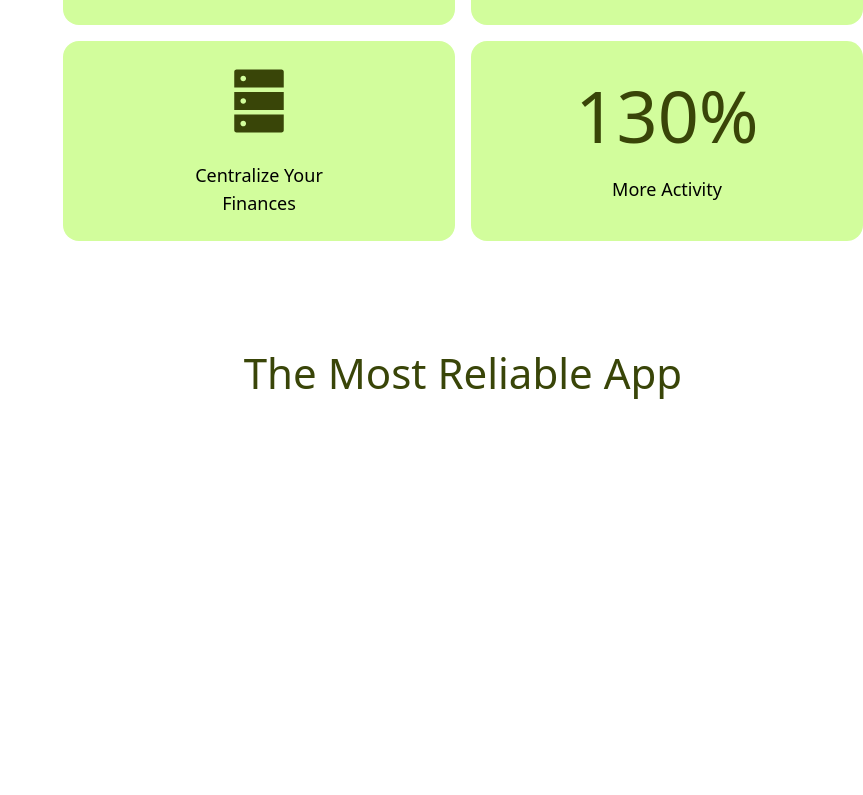
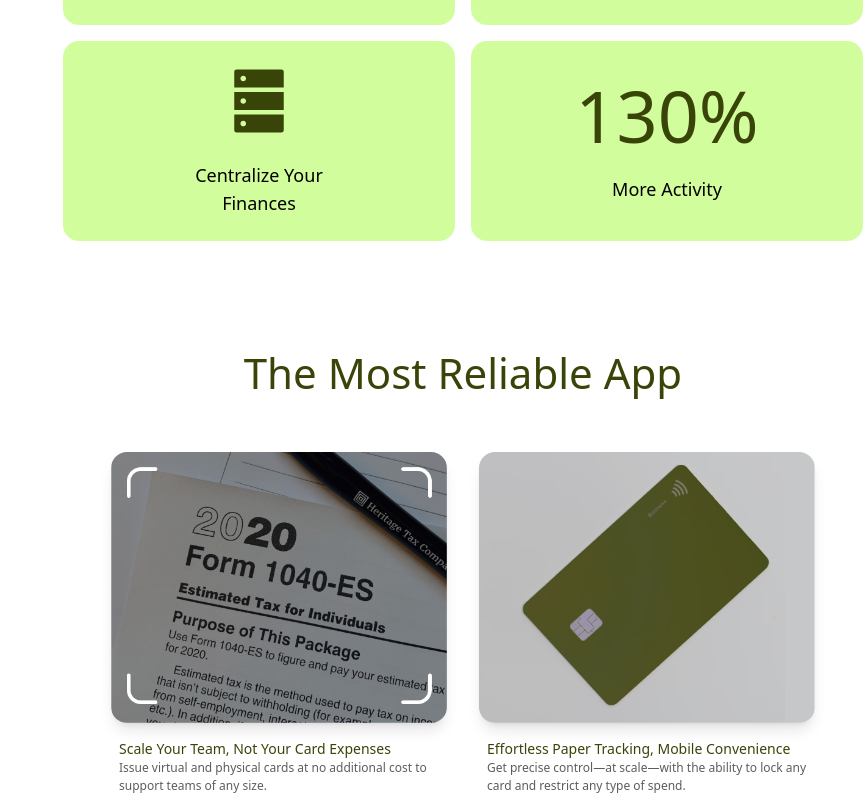
Before and after one commit to MohammadTahaBatoomi/Synapse, a Next.js app in the folder website/: page / in a window 1280 px wide. Shown: the part 892-1687 px from the top of the page, without its empty margins (417-1280 px from the left). Before the commit the page ends 1296 px from the top, so only its background shows below. Built offline with nearby package versions, Linux system fonts and the light colour scheme.

Commit message:
code and config reakebe app

```diff
--- a/website/src/app/page.tsx
+++ b/website/src/app/page.tsx
@@ -5,6 +5,8 @@ import SharedText from "@/components/shared/Shared-Text";
 import GetMoreWeek from "@/components/landing/Get-More-Week";
 import { IoStatsChartSharp } from "react-icons/io5";
 import { AiFillDatabase } from "react-icons/ai";
+import ReliableApp from "@/components/landing/Reliable-App";
+
 function Page() {
   return (
     <div className="flex flex-col xl:flex-row w-full min-h-screen">
@@ -40,6 +42,55 @@ function Page() {
           text="The Most Reliable App"
           className="mt-[100px]"
         />
+        <div className="flex justify-between items-center px-8">
+          <div>
+            <ReliableApp
+              src="/images/3b08d984c887ed2137ecba9e6ce406228ea26ca2.png"
+              alt="Reliable banking dashboard"
+              width={700}
+              maxHeight="150px"
+              radius="rounded-2xl"
+              className="shadow-lg"
+            />
+            <div className="flex flex-col justify-center px-6">
+              <SharedText
+                variant="up"
+                text="Scale Your Team, Not Your Card Expenses"
+                size="text-sm"
+                align="left"
+              />
+              <SharedText
+                variant="down"
+                text="Issue virtual and physical cards at no additional cost to support teams of any size."
+                align="left"
+              />
+            </div>
+          </div>
+          <div>
+            <ReliableApp
+              src="/images/624ca513adf58ee43a7949875bf7f394594e86b2.png"
+              alt="Reliable banking dashboard"
+              width={700}
+              maxHeight="150px"
+              radius="rounded-2xl"
+              className="shadow-lg"
+            />
+            <div className="flex flex-col justify-center px-6">
+              <SharedText
+                variant="up"
+                text="Effortless Paper Tracking, Mobile Convenience"
+                size="text-sm"
+                align="left"
+              />
+              <SharedText
+                variant="down"
+                text="Get precise control—at scale—with the ability to lock any card and restrict any type of spend."
+                align="left"
+              />
+            </div>
+          </div>
+        </div>
+
       </main>
     </div>
   );
--- a/website/src/components/landing/Reliable-App.tsx
+++ b/website/src/components/landing/Reliable-App.tsx
@@ -1,9 +1,40 @@
-import React from 'react'
+import React from "react";
+import Image from "next/image";
 
-function ReliableApp() {
-  return (
-    <div>ReliableApp</div>
-  )
+interface ReliableAppProps {
+  src: string;
+  alt?: string;
+  width?: number;
+  height?: number;
+  maxHeight?: string;
+  radius?: string;
+  className?: string;
+  containerClassName?: string;
 }
 
-export default ReliableApp
+const ReliableApp: React.FC<ReliableAppProps> = ({
+  src,
+  alt = "App Image",
+  width = 1350,
+  height = 0,
+  maxHeight = "650px",
+  radius = "rounded-t-3xl",
+  className = "",
+  containerClassName = "",
+}) => {
+  return (
+    <div
+      className={`flex justify-center items-center p-4 mt-8 ${containerClassName}`}
+    >
+      <Image
+        src={src}
+        alt={alt}
+        width={width}
+        height={height}
+        className={`object-cover ${radius} max-h-[${maxHeight}] ${className}`}
+      />
+    </div>
+  );
+};
+
+export default ReliableApp;
```
